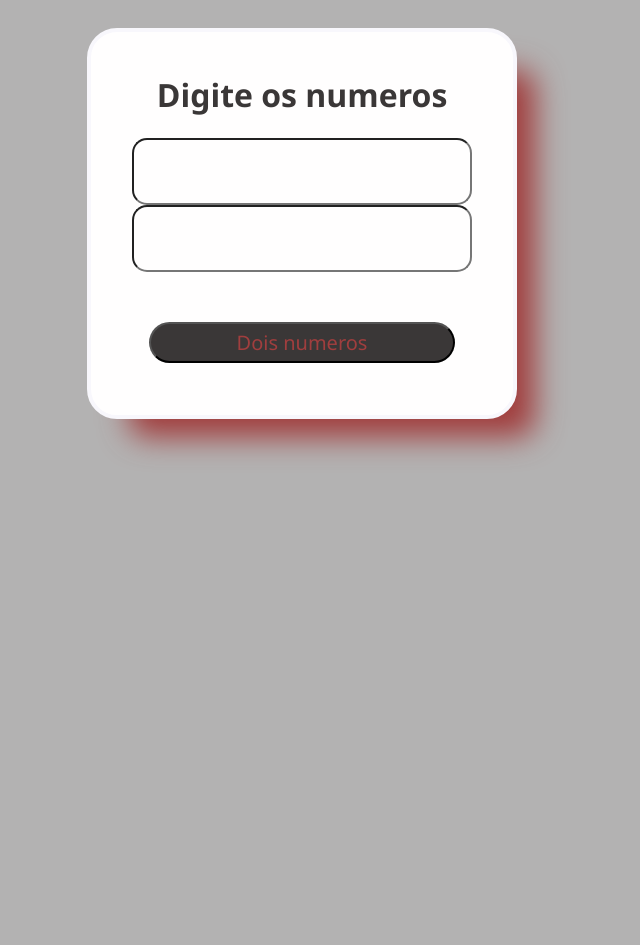
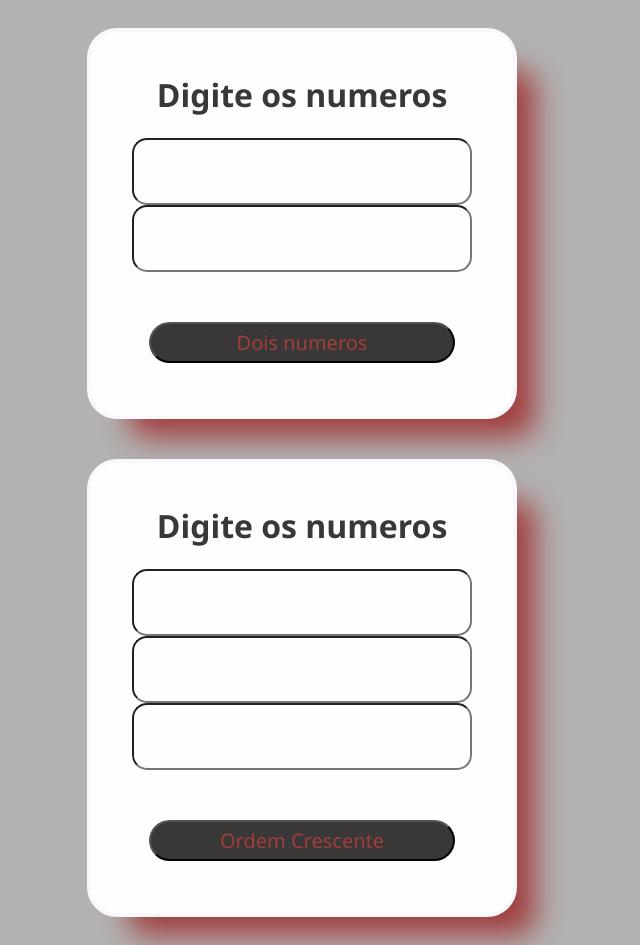
Before and after one commit to OdairVasconcellos/LOGICA-ARRAY, a plain HTML site: page index.html in a window 1280 px wide. Shown: the whole page, without its empty margins (338-978 px from the left). Before the commit the page ends 800 px from the top, so only its background shows below. Drawn offline with Linux system fonts and the light colour scheme.

Commit message:
Add files via upload

```diff
--- a/Js/script.js
+++ b/Js/script.js
@@ -1,10 +1,40 @@
-function dois() {
+function tres() {
 
-var umn = Number (document.getElementById("umn").value);
-var doisn = Number (document.getElementById("doisn").value);
+    var a = Number(document.getElementById("a").value);
+    var b = Number(document.getElementById("b").value);
+    var c = Number(document.getElementById("c").value);
 
-let resultado = [umn, doisn];
+    let resultado = [a, b, c];
+    let resultado2 = [a, c, b];
+    let resultado3 = [b, a, c];
+    let resultado4 = [b, c, a];
+    let resultado5 = [c, a, b];
+    let resultado6 = [c, b, a];
 
-document.getElementById("resultado").innerHTML = resultado;
+
+    if (a > b && a > c) {
+        resultado = resultado
+    }
+    else if (a > c && c > b) {
+        resultado2 = resultado2
+    }
+    else if (b > a && a > c) {
+        resultado3 = resultado3
+    }
+    else if (b > c && c > a) {
+        resultado4 = resultado4
+    }
+    else if (c > a && a > b) {
+        resultado5 = resultado5
+    }
+    else if (c > b && b > a) {
+        resultado6 = resultado6
+    }
+    else {
+    }
+
+
+
+    document.getElementById("crescente").innerHTML = resultado;
 
 }
--- a/index.html
+++ b/index.html
@@ -19,6 +19,16 @@
         <p id="resultado"></p>
     </div>
 
+    <div class="conteiner">
+        <h1>Digite os numeros</h1>
+        <input type="number" id="a">
+        <input type="number" id="b">
+        <input type="number" id="c">
+        <input type="button" class="botao" onclick="tres()" value="Ordem Crescente">
+        <p id="crescente"></p>
+    </div>
+
+
     <script src="./Js/script.js"></script>
 
 
```
